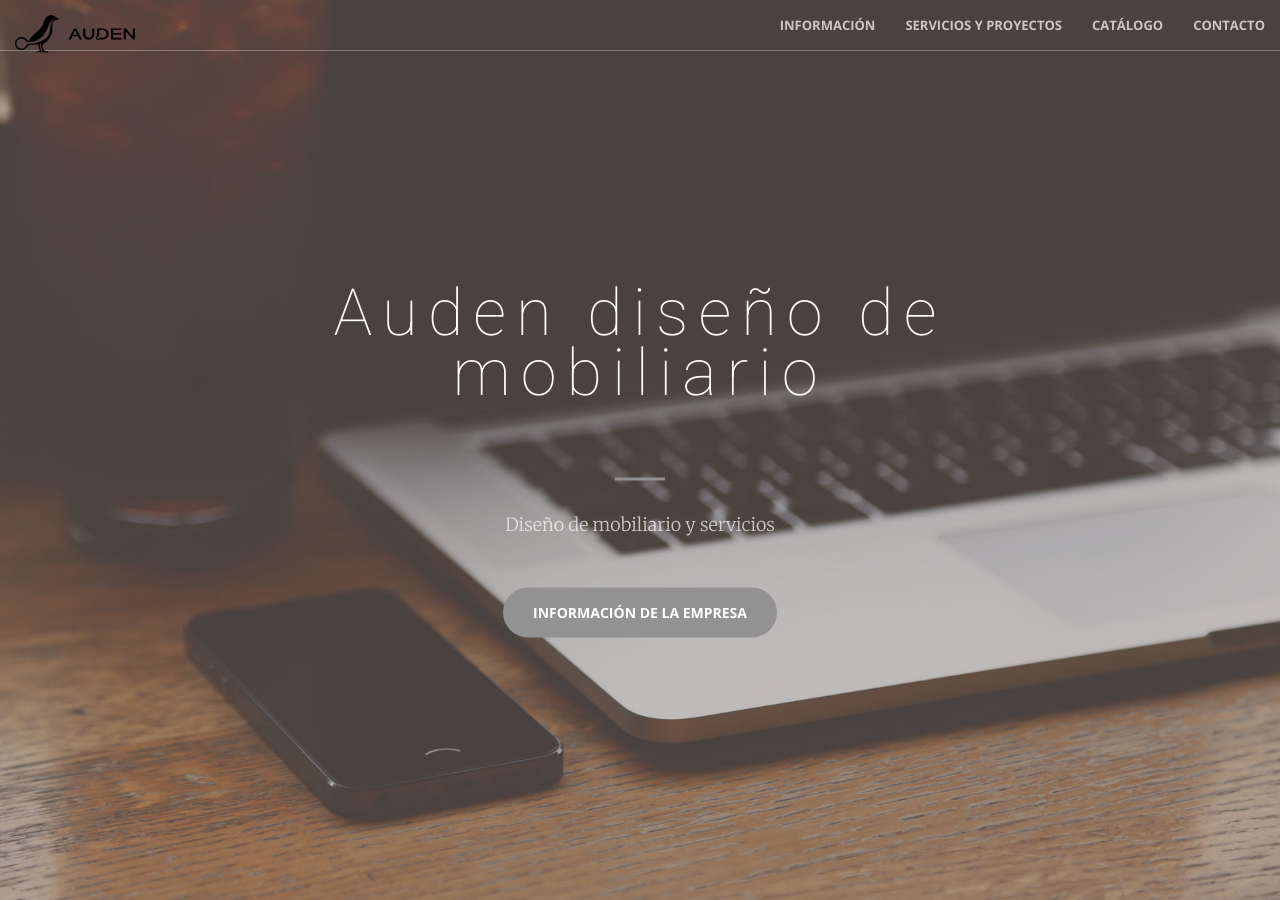
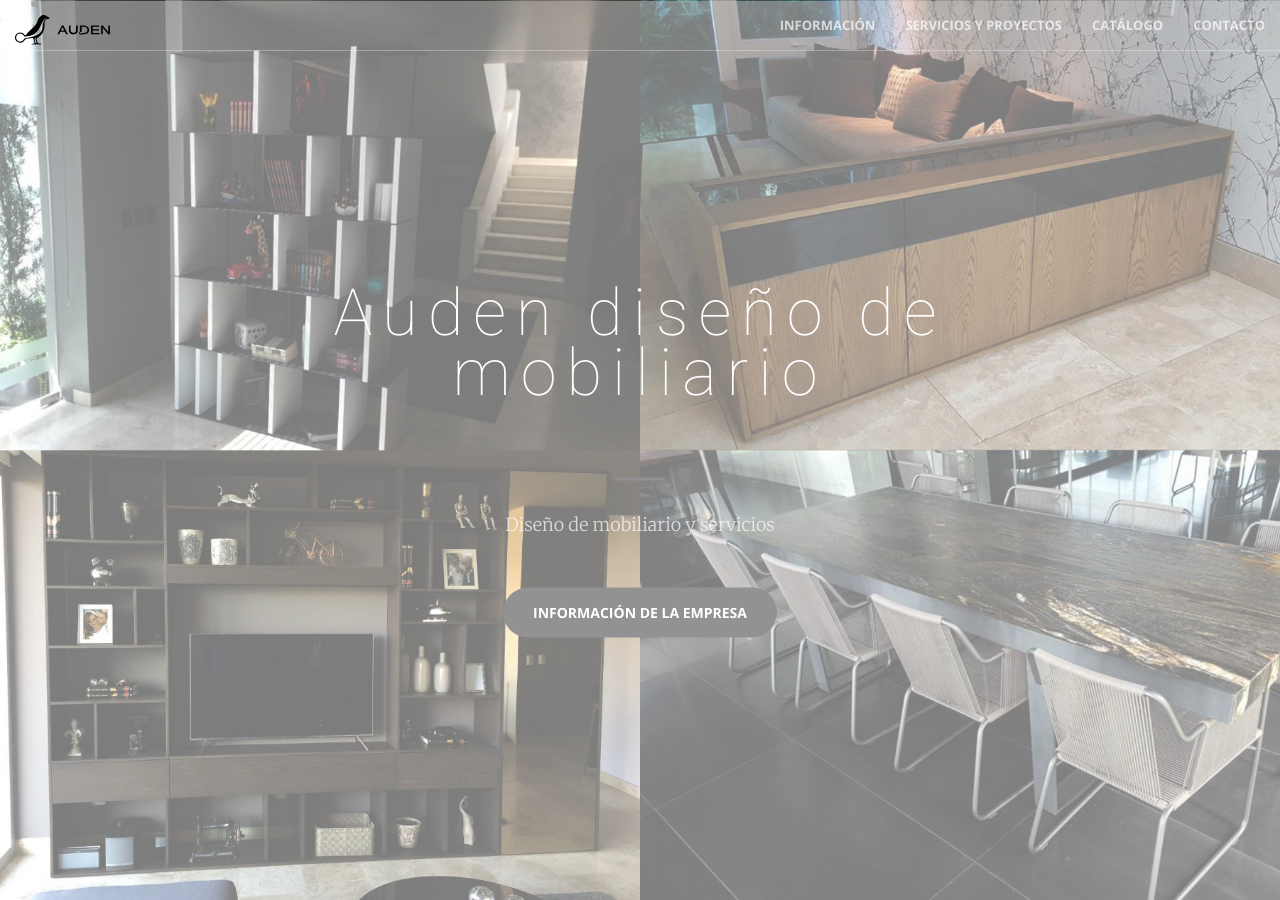
Before and after one commit to AudenLeonardo/AudenLeonardo.github.io, a Jekyll site: the page built from index.html, in a window 1280 px wide and 900 px high. Built offline with Jekyll 4.4.1, drawn with Linux system fonts in a browser that asks for light colours.

Commit message:
Actualizar imagen Header

```diff
--- a/_includes/nav.html
+++ b/_includes/nav.html
@@ -8,7 +8,7 @@
                 <span class="icon-bar"></span>
                 <span class="icon-bar"></span>
             </button>
-            <a class="navbar-brand page-scroll" href="#page-top"><img src="img\logos\logoaudennegro.svg" width="120" class="image-responsive"><br><br></a>
+            <a class="navbar-brand page-scroll" href="#page-top"><img src="img\logos\logoaudennegro.svg" width="95" class="image-responsive"><br><br></a>
         </div>
 
         <!-- Collect the nav links, forms, and other content for toggling -->
```
Also changed, not shown: img/header.jpg.
